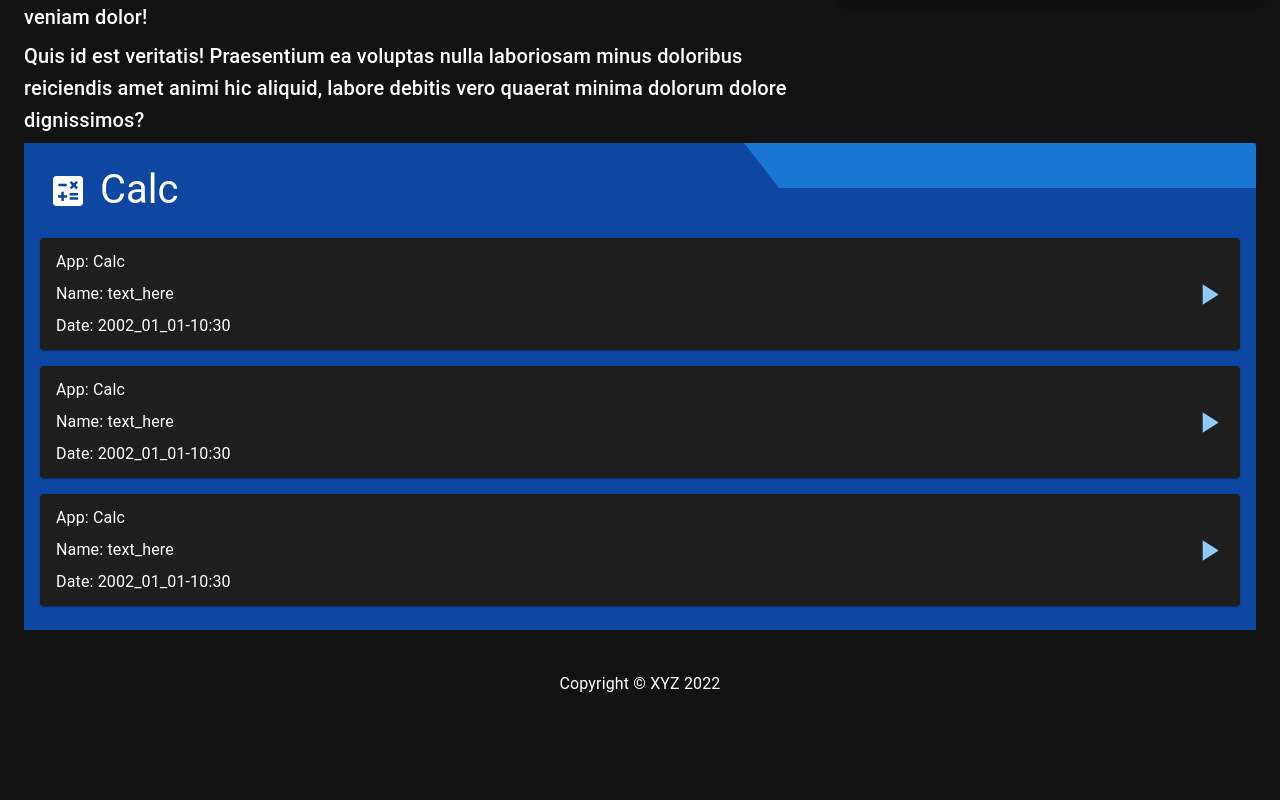
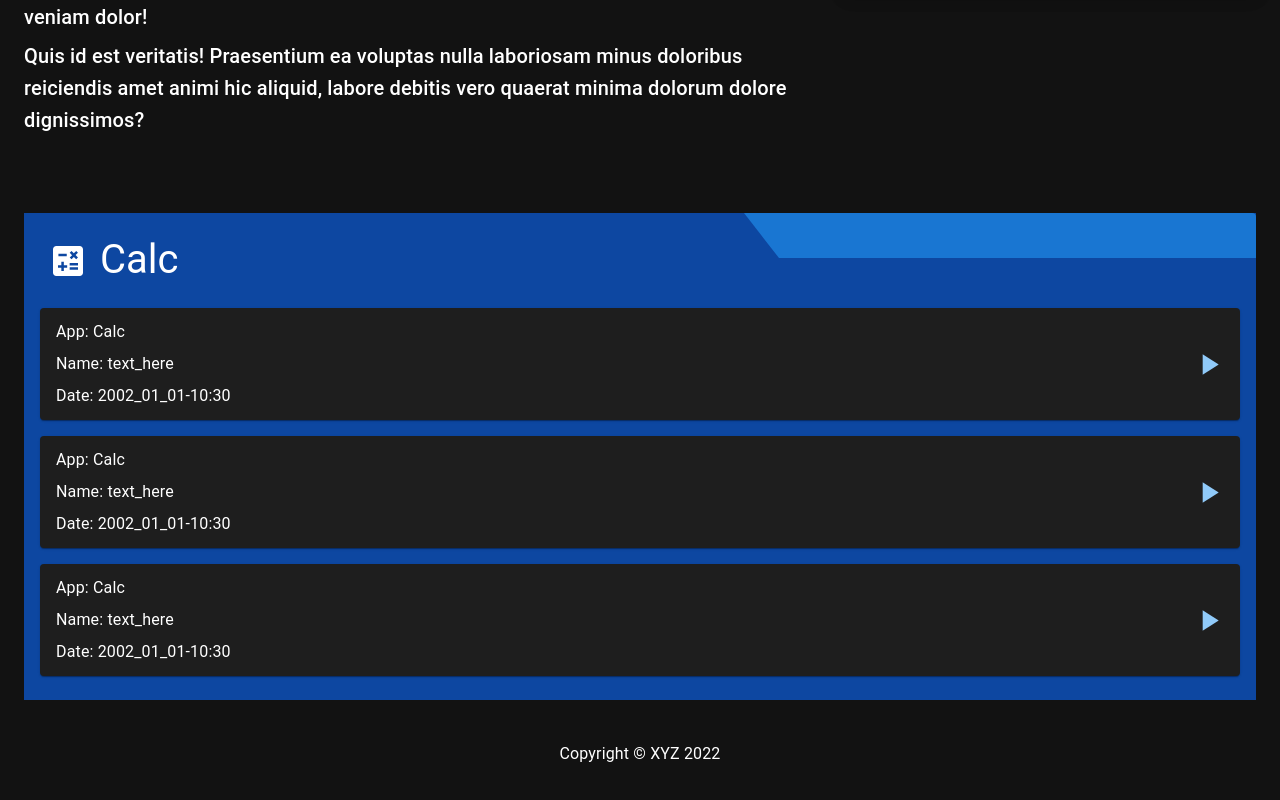
Before and after one commit to k4-100/calc, a React (Vite) app: page / in a window 1280 px wide. Shown: the part 1102-1902 px from the top of the page. Before the commit the page ends 1840 px from the top, so only its background shows below. Built offline with nearby package versions, Linux system fonts and the light colour scheme.

Commit message:
Added top margin to AppsWithSaves

```diff
--- a/src/components/Home/AppsWithSaves.tsx
+++ b/src/components/Home/AppsWithSaves.tsx
@@ -5,7 +5,9 @@ import Saves from './Saves';
 
 const AppsWithSaves: React.FC = () =>{
   return(
-  <Box>
+  <Box sx={{
+      mt: "70px"
+    }}>
       <Saves />
       {/* <Saves /> */}
       {/* <Saves /> */}
```
